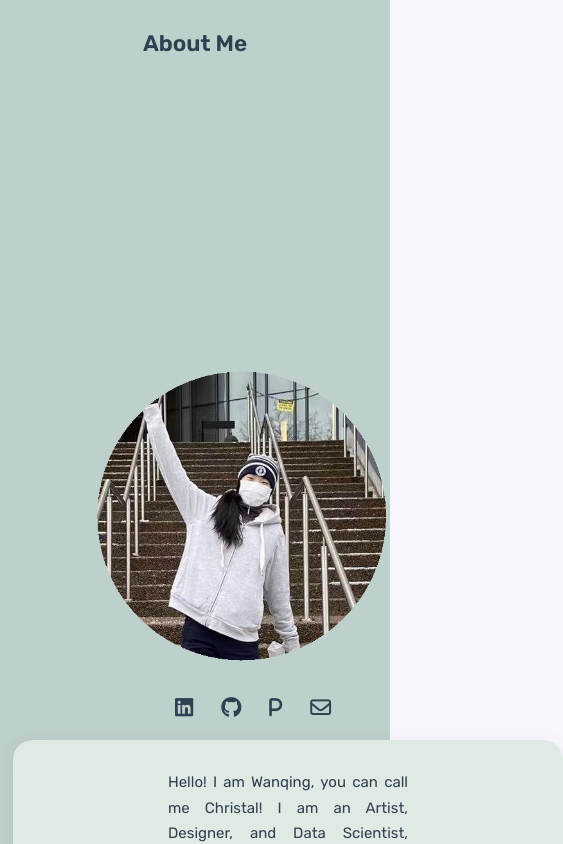
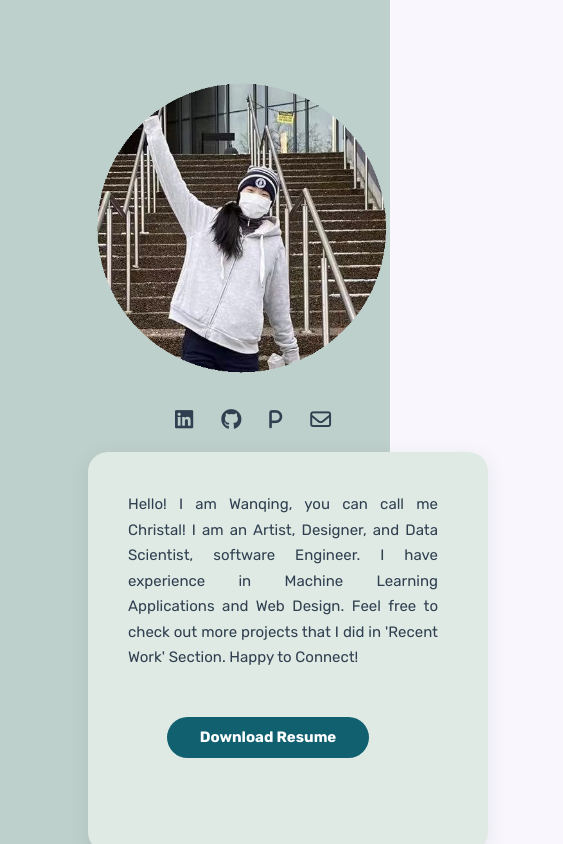
Before and after one commit to Wanqing18/PersonalWeb, a React (Vite) app: page / in a window 390 px wide. Shown: the part 1100-1944 px from the top of the page, 563 px wide, since content can reach past the window. Built offline with nearby package versions, Linux system fonts and the light colour scheme; a web font is replaced by a local one.

Commit message:
updated responsive size on about, projects, experience sections

```diff
--- a/src/components/about/about.css
+++ b/src/components/about/about.css
@@ -5,13 +5,13 @@
 }
 
 .about_container{
-    padding:15rem;
+    padding: 2rem 25rem;
 }
 
  .about_data {
     position:relative;
     left:400px;
-    width:700px;
+    width:600px;
     height: 300px;
     bottom: 450px;
     padding: 1.875rem;
@@ -40,10 +40,13 @@
     width:600px;
     position:relative;
     justify-self: center;
+
  }
  .about_description {
+    padding-top: 10px;
      text-align: justify;
      margin-bottom: 1rem ;
+     width: 530px;
  }
 
  .button {
@@ -123,7 +126,6 @@
 
     }
 
-
     .about_img{
         justify-self: center;
     }
@@ -134,11 +136,15 @@
         position:relative;
         justify-self: center;
     }
+    .about_data::before{
+        display: none;
+    }
     .about_description{
         padding: 0 5rem;
         margin-bottom: 2rem;
     }
-    .button {
+    .about_button {
+        margin-right: 100px;
         margin-top: 30px;
         position:relative;
      }
@@ -147,13 +153,18 @@
 
  @media screen and (max-width: 768px){
     .about_container{
+        padding: 2rem 10rem;
+        left:10px;
         grid-template-columns: 350px;
     }
     .about_data::before{
 
         left:47%;
     }
+    .about_button{
+        margin-right: 100px;
 
+    }
     .about_data{
         grid-template-columns: 1fr;
         row-gap: 1.875rem;
@@ -174,11 +185,18 @@
     }
     .about_data{
         justify-self: center;
-        width:550px;
+        width:400px;
         height: 400px;
     }
     .about_info{
         width: 400px;
+    }
+    .about_description{
+    padding-top: 10px;
+    padding-left: 10px;
+    text-align: justify;
+    margin-bottom: 1rem ;
+    width: 400px;
     }
 }
  /* SMALL DEVICES */
--- a/src/components/about/about.jsx
+++ b/src/components/about/about.jsx
@@ -18,12 +18,12 @@ const About = () => {
             <p className="about_description">
               Hello! I am Wanqing, you can call me Christal! I am an Artist,
               Designer, and Data Scientist, software Engineer. I have experience
-              in Machine Learning Applications and Web Design.Feel free to check
-              out more projects that I did in 'Recent Work' Section. Happy to
-              Connect!
+              in Machine Learning Applications and Web Design. Feel free to
+              check out more projects that I did in 'Recent Work' Section. Happy
+              to Connect!
             </p>
 
-            <a href={resume} className="button">
+            <a href={resume} className="about_button button">
               Download Resume
             </a>
           </div>
--- a/src/components/experience/experience.css
+++ b/src/components/experience/experience.css
@@ -52,6 +52,7 @@
 
 .experience_data_right {
     display: grid;
+    padding-top: 10px;
     grid-template-columns: 1fr max-content 1fr;
     column-gap: 1.5rem;
 }
@@ -101,7 +102,11 @@
 /* MEDIUM DEVICES */
 @media screen and (max-width: 768px) {}
 
-@media screen and (max-width: 576px) {}
+@media screen and (max-width: 437px) {
+    .experience_data_right{
+        padding-left: 79px;
+    }
+}
 
 /* SMALL DEVICES */
 @media screen and (max-width: 350px) {}
--- a/src/components/footer/footer.css
+++ b/src/components/footer/footer.css
@@ -5,7 +5,7 @@
 
 .footer_container {
     padding: 2rem 0 6rem;
-    background-color: #ccdede;
+     background-color: #ccdede;
 }
 
 .footer_title,
@@ -16,7 +16,8 @@ footer_link {
 .footer_title {
     font-family: 'Lobster', sans-serif;
     font-size: 3rem;
-    color: #5b7d80;
+    color: #ded5af;
+    text-shadow: 1px 1px 2px #708890;
     text-align: center;
     margin-bottom: var(--mb-2);
 
@@ -61,6 +62,9 @@ footer_link {
     color: var(--first-color);
 }
 
+.footer_link:hover {
+    color: var(--first-color);
+}
 .footer_copy {
     display: block;
     margin-top: 1.5rem;
--- a/src/components/projects/menu.jsx
+++ b/src/components/projects/menu.jsx
@@ -1,6 +1,6 @@
 import FaceApp from "../../assets/faceApp.png";
 import WebApp from "../../assets/streamlit.png";
-import Risk from "../../assets/Risk.svg";
+import Risk from "../../assets/determining-risk.jpg";
 import Art from "../../assets/art.png";
 import Clothes from "../../assets/clothes.png";
 import utau from "../../assets/utau2.png";
@@ -49,7 +49,7 @@ const Menu = [
     image: Clothes,
     title: "Clothing Patterns Design",
     content:
-      "Collaborated with friends on creating products with Chinese traditional elements.  Check out our TikTok to explore more! https://v.douyin.com/id9sDYK1/",
+      "Collaborated with friends on creating products with Chinese traditional elements.  Check out our TikTok to explore more!",
     category: "Creative",
     path: "https://world.taobao.com/item/641306606379.htm?spm=a21wu.11804641-tw.shop-content.11.21e6623dwuo3db",
   },
--- a/src/components/projects/projects.css
+++ b/src/components/projects/projects.css
@@ -6,6 +6,7 @@
 
 
 .work_filters {
+    padding-left: 60px;
     display: flex;
     align-items: center;
     flex-wrap: wrap;
@@ -23,12 +24,16 @@
 }
 
 .work_container {
+    padding: 2rem 10rem;
+    display: grid;
     grid-template-columns: repeat(3, 1fr);
     gap: 1.875rem;
-    background-color: #ccdede;
+    /* background-color: #ccdede; */
 }
 
 .work_card {
+    height: 200px;
+    width: 350px;
     position: relative;
     overflow: hidden;
     border-radius: var(--border-radius);
@@ -43,7 +48,7 @@
 }
 
 .work_mask {
-    background: #a0c0d0;
+     background: #a0c0d0;
     position: absolute;
     left: 0;
     top: 0;
@@ -118,11 +123,24 @@
 }
 
 .tiktok_link {
+    color: #fff;
+    position: absolute;
+    bottom: 0.5rem;
+    left: 5rem;
+    font-size: var(--h3-font-size);
+    display: block;
+    background-color: #dd9d95;
+    height: 40px;
+    width: 40px;
+    cursor: pointer;
+    border-radius: 50%;
+    text-align: center;
+    line-height: 42px;
+    transition: .3s;
     opacity: 0;
 }
 
 .work_card:hover .tiktok_link {
-    opacity: 0;
     opacity: 1;
 }
 
@@ -165,3 +183,17 @@
         row-gap: 1.875rem;
     }
 }
+
+@media screen and (max-width:375px) {
+    .work_filters {
+        row-gap: .25rem;
+        justify-content: center;
+    }
+
+    .work_container {
+        grid-template-columns: 310px;
+        justify-content: center;
+        row-gap: 1.875rem;
+    }
+
+}
--- a/src/components/projects/projects.jsx
+++ b/src/components/projects/projects.jsx
@@ -27,7 +27,7 @@ const Projects = () => {
         </span>
       </div>
 
-      <div className="work_container grid">
+      <div className="work_container">
         {items.map((elem) => {
           const { id, image, title, path, content, category } = elem;
           return (
@@ -42,14 +42,15 @@ const Projects = () => {
               <a target="_blank" href={path} className="work_button">
                 <i className="icon-link work_button-icon"></i>
               </a>
-              {id == 5 ? <a
+              {id == 5 ? (
+                <a
                   target="_blank"
                   href="https://v.douyin.com/id9sDYK1/"
                   className="tiktok_link"
                 >
                   <i className="bx bxl-tiktok"></i>
                 </a>
-                : null}
+              ) : null}
             </div>
           );
         })}
--- a/src/index.css
+++ b/src/index.css
@@ -12,11 +12,11 @@
   --title-color: #304050;
   --title-color-dark: hsl(0, 0%, 0%);
   --text-color: #304050;
-  --body-color: hsl(258, 60%, 98%);
+  --body-color: hsl(258,60%, 98%);
   --container-color: #Dfeae4;
 
   /*================ FRONT AND TYPOGRAPHY ==============*/
-  --body-font: 'Rubik', sans-serif;
+  --body-font:'Rubik', sans-serif;
 
   /* .5rem= 8px | 1rem = 16px ...*/
 
@@ -60,7 +60,7 @@
 }
 
  /*============= RESPONSIVE TYPOGRAPHY ==============*/
-@media screen and (max-width: 1024px) {
+@media screen and (max-width: 1024px){
   :root {
     --big-font-size: 2.75rem;
     --h1-font-size: 1.75rem;
@@ -73,35 +73,32 @@
   }
 
 }
-
 /*============= BASE ==============*/
-* {
+*{
   margin: 0;
   padding: 0;
   box-sizing: border-box;
 }
 
-html {
+html{
   scroll-behavior: smooth;
 }
 
 body,
 button,
 input,
-textarea {
+textarea{
   font-family: var(--body-font);
   font-size: var(--normal-font-size);
 }
 
-body {
+body{
   background-color: var(--body-color);
   line-height: 1.7;
   color: var(--text-color);
 }
 
-h1,
-h2,
-h3 {
+h1, h2, h3{
   color: var(--title-color);
   font-weight: var(--font-semibold);
   line-height: 1.2;
@@ -132,7 +129,7 @@ img {
   padding-top: 10rem;
 }
 
-.section_title {
+.section_title{
   font-size: var(--h1-font-size);
   margin-left: var(--small-font-size);
   font-weight: var(--font-bold);
@@ -143,30 +140,33 @@ img {
 
 .section_subtitle::before {
   content: "";
-  background: url();
-  /*need image*/
+  background:url() ;/*need image*/
   height: 2.25rem;
   width: 2.25rem;
-  position: absolute;
+  position:absolute;
   left: -0.875rem;
-  top: -0.875rem;
+  top:-0.875rem;
   /*display: block;
   font-size: var(--small-font-size);
   margin-bottom: 4rem;*/
 }
 
-.main {
-  background-color: #bed0cb;
-}
-
 .section_title,
-.section_subtitle {
+.section_subtitle{
   text-align: center;
 }
 
 /*============= LAYOUT ==============*/
+.container {
 
-.grid {
+  padding: 5rem;
+  /* margin-left: 15px;
+  margin-right: 15px;
+  margin: 0 auto ; */
+  background-color: #bed0cb;
+}
+
+.grid{
   display: grid;
   gap: 1.5rem;
   margin-top: 70px;
@@ -181,24 +181,23 @@ img {
   line-height: 1;
   border-radius: 1.875rem;
   box-shadow: 0 0 1px rgb(0 0 0 / 0%);
-  border: 1px solid transparent;
+  border:1px solid transparent;
   color: #fff;
-  font-weight: var(--font-bold);
+  font-weight:var(--font-bold);
 }
 
 @keyframes button-push {
   50% {
     transform: scale(0.8);
   }
-
   100% {
     transform: scale(1);
   }
 }
 
-.button:hover {
+.button:hover{
   animation: button-push 0.3s linear 1;
-  background-color: var(--hover-color);
+  background-color:var(--hover-color);
 }
 
 /*.button_icon {
@@ -211,12 +210,15 @@ img {
 }*/
 /*============ BREAKPOINTS ==============*/
 /* LARGER DEVICES */
-@media screen and (max-width: 1024px) {}
+@media screen and (max-width: 1024px){
+}
 
 /* MEDIUM DEVICES */
-@media screen and (max-width: 768px) {}
-
-@media screen and (max-width: 576px) {}
+@media screen and (max-width: 768px){
+}
+@media screen and (max-width: 576px){
+}
 
 /* SMALL DEVICES */
-@media screen and (max-width: 350px) {}
+@media screen and (max-width: 350px){
+}
```
Also changed, not shown: src/components/experience/experience.jsx (+50 -23 lines), src/components/footer/footer.jsx (+40 -15 lines), src/assets/determining-risk.jpg (added). Lines whose indentation alone changed are shown as unchanged.
